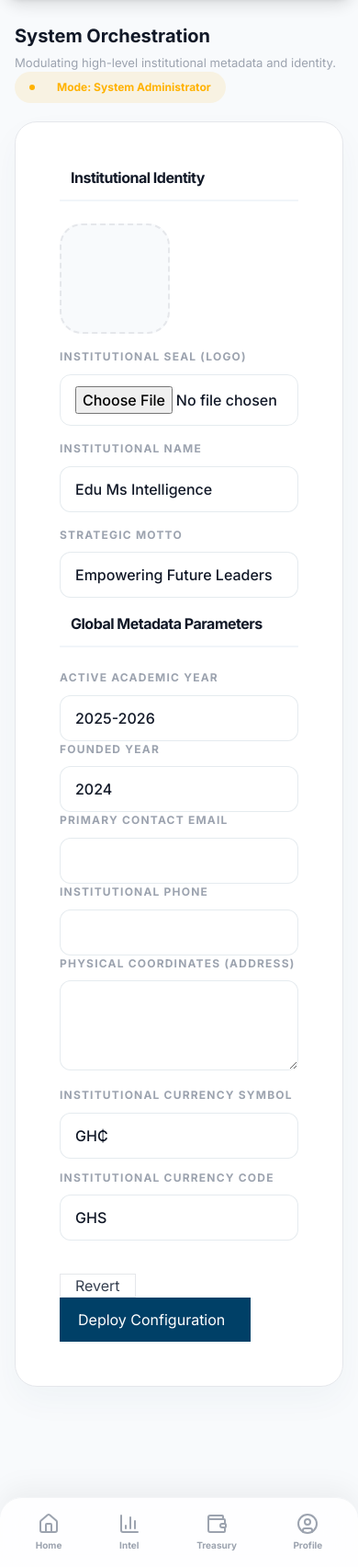
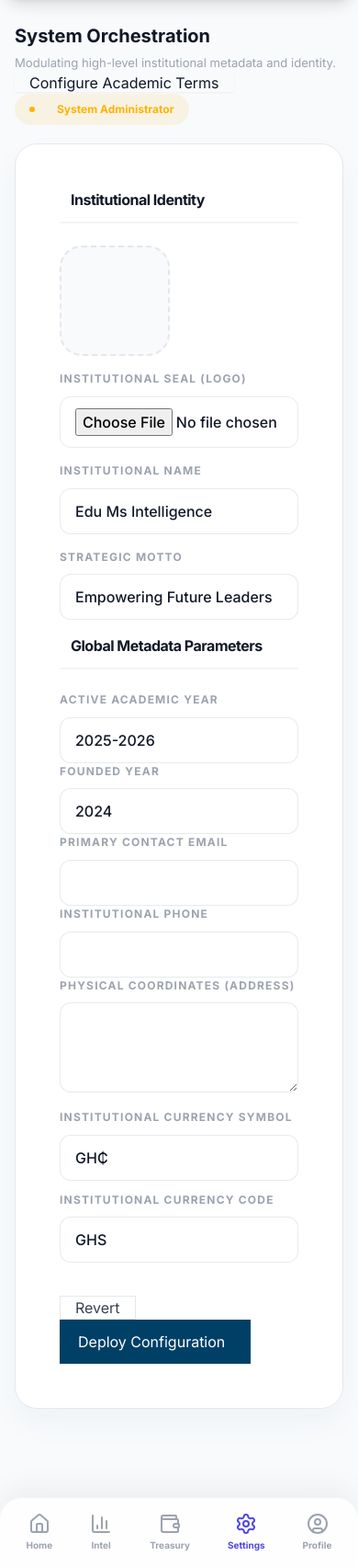
Before and after one commit to KARTEY-JUNIOR-KWASI/Management-System, a Django app: page /admin-dashboard/settings/ in a window 390 px wide. Shown: the part 72-1776 px from the top of the page at 92% size. Run offline with Django 5.2, Linux system fonts and the light colour scheme; a user stored in the database is signed in; data comes from the database, SQL or seed files in the repository; data that the repository does not hold is empty; some libraries are stand-ins or nearby versions.

Commit message:
fix: restore settings navigation and terms link for mobile devices

```diff
--- a/templates/admin_dashboard/settings.html
+++ b/templates/admin_dashboard/settings.html
@@ -79,9 +79,12 @@
             <h1 class="page-title with-sub mb-0">System Orchestration</h1>
             <p class="page-subtitle mb-0">Modulating high-level institutional metadata and identity.</p>
         </div>
-        <div class="d-flex gap-3">
-             <div class="p-badge p-badge-high">
-                <i class="fas fa-microchip me-2"></i> Mode: System Administrator
+        <div class="d-flex flex-wrap gap-2">
+             <a href="{% url 'manage_terms' %}" class="btn btn-primary d-flex align-items-center gap-2 rounded-pill px-4 fw-bold shadow-sm" style="background: var(--p-primary-hsl); border: none;">
+                <i class="fas fa-calendar-alt"></i> Configure Academic Terms
+             </a>
+             <div class="p-badge p-badge-high d-none d-md-flex">
+                <i class="fas fa-microchip me-2"></i> System Administrator
             </div>
         </div>
     </div>
--- a/templates/components/bottom_nav.html
+++ b/templates/components/bottom_nav.html
@@ -25,6 +25,14 @@
     <span class="text-[10px] font-bold">Treasury</span>
   </a>
 
+  {% if user.role == 'admin' %}
+  <a href="{% url 'system_settings' %}"
+     class="flex flex-col items-center gap-1 p-2 {% if request.resolver_match.url_name == 'system_settings' or request.resolver_match.url_name == 'manage_terms' %}text-indigo-600{% else %}text-gray-400{% endif %}">
+    <i data-lucide="settings" class="w-6 h-6"></i>
+    <span class="text-[10px] font-bold">Settings</span>
+  </a>
+  {% endif %}
+
   <a href="{% url 'profile' %}"
      class="flex flex-col items-center gap-1 p-2 text-gray-400">
     <i data-lucide="user-circle" class="w-6 h-6"></i>
```
